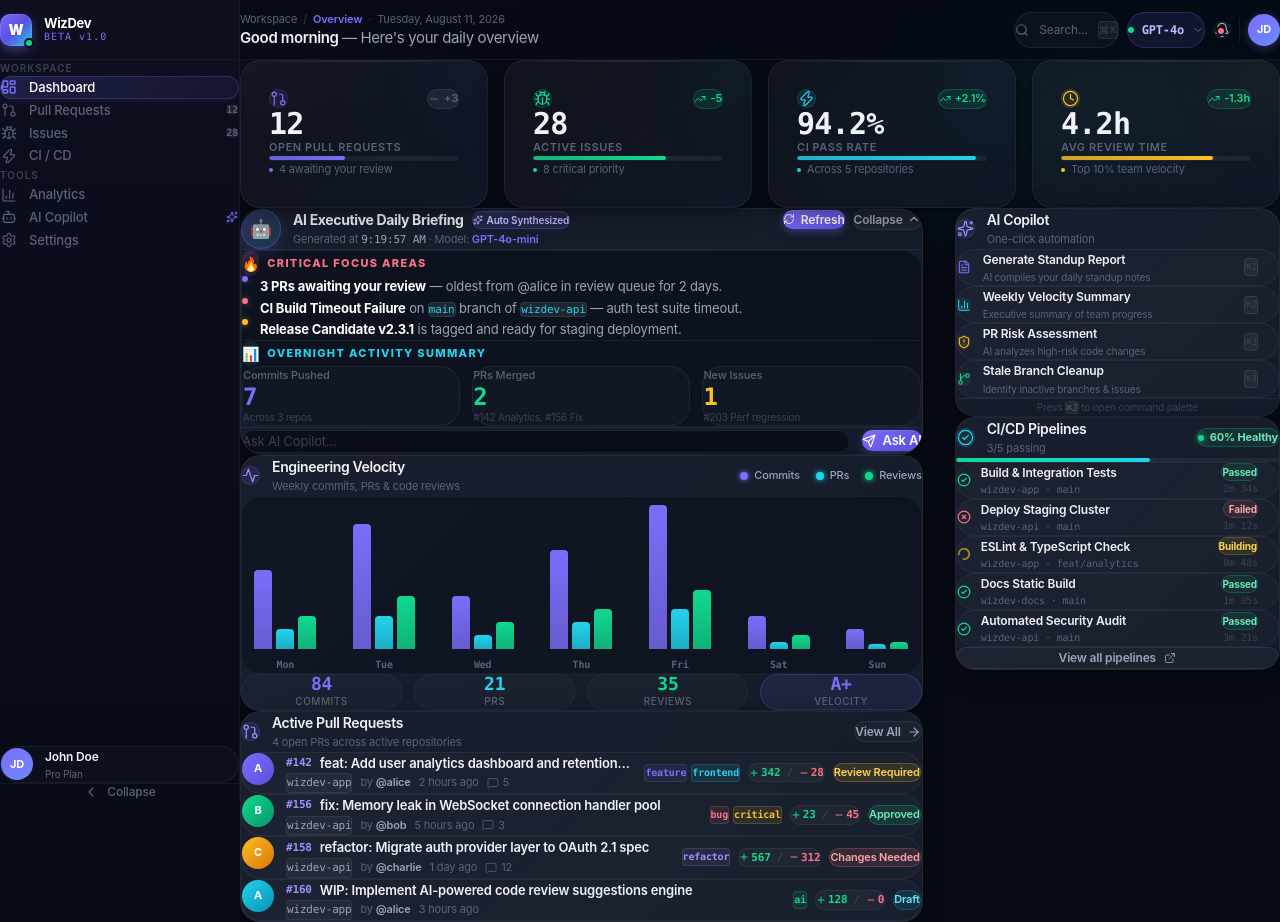
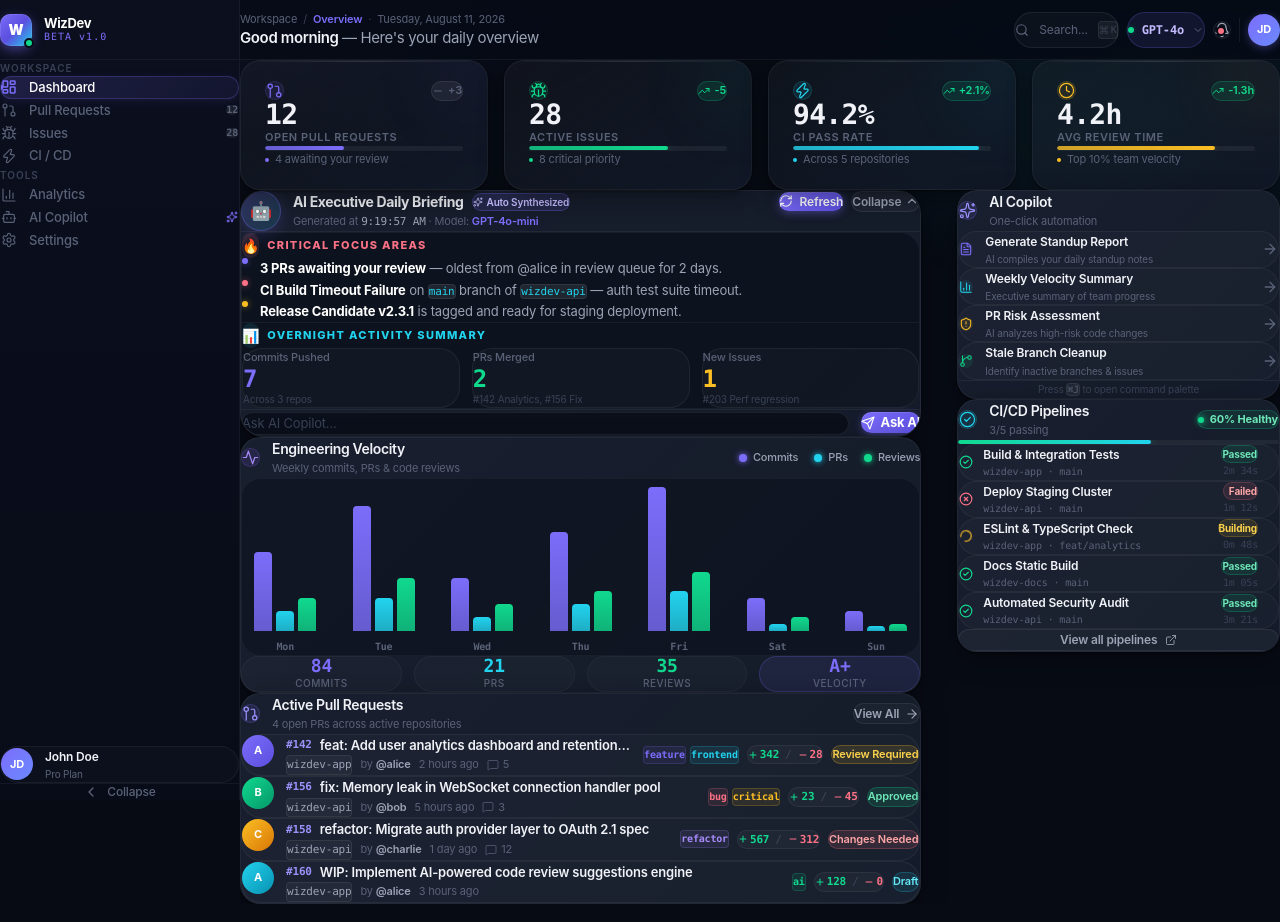
Before and after one commit to facke123/wizdev, a Next.js app: page / in a window 1280 px wide. Built offline with nearby package versions, Linux system fonts and the light colour scheme.

Commit message:
fix(layout): eliminate button truncation and component overlap — fix QuickActions right column layout, AI Briefing button sizing, StatCard vertical padding

```diff
--- a/src/app/globals.css
+++ b/src/app/globals.css
@@ -149,7 +149,7 @@ body {
   );
   border: 1px solid var(--border-subtle);
   border-radius: var(--radius-xl);
-  padding: 1.75rem;
+  padding: 1.25rem 1.5rem;
   box-shadow: var(--shadow-card);
   transition: var(--transition-normal);
   position: relative;
--- a/src/app/page.tsx
+++ b/src/app/page.tsx
@@ -32,7 +32,7 @@ export default function DashboardPage() {
         <Header />
 
         <main className="flex-1 overflow-y-auto">
-          <div className="w-full max-w-[1600px] mx-auto px-5 sm:px-7 lg:px-9 py-8 sm:py-10 space-y-8 sm:space-y-10">
+          <div className="w-full max-w-[1600px] mx-auto px-5 sm:px-7 lg:px-9 py-6 sm:py-8 space-y-8 sm:space-y-9">
 
             {/* ── Stats Row ───────────────────────────── */}
             <section>
@@ -40,17 +40,17 @@ export default function DashboardPage() {
             </section>
 
             {/* ── Main 2-Column Grid ───────────────────── */}
-            <section className="grid grid-cols-1 xl:grid-cols-12 gap-6 lg:gap-8 items-start">
+            <section className="grid grid-cols-1 xl:grid-cols-12 gap-7 lg:gap-9 items-start">
 
               {/* Left Column — 8/12 */}
-              <div className="xl:col-span-8 space-y-7 lg:space-y-8 min-w-0">
+              <div className="xl:col-span-8 space-y-7 lg:space-y-9 min-w-0">
                 <AIBriefing />
                 <ActivityChart />
                 <PullRequestList />
               </div>
 
               {/* Right Column — 4/12 */}
-              <div className="xl:col-span-4 space-y-7 lg:space-y-8 min-w-0">
+              <div className="xl:col-span-4 space-y-7 lg:space-y-9 min-w-0">
                 <QuickActions />
                 <CIStatusPanel />
               </div>
--- a/src/components/dashboard/ai-briefing.tsx
+++ b/src/components/dashboard/ai-briefing.tsx
@@ -88,31 +88,32 @@ export function AIBriefing() {
             <button
               onClick={handleRefresh}
               disabled={isRefreshing}
-              className="flex items-center gap-1.5 px-3 py-1.5 rounded-lg text-[12px] font-semibold text-white transition-all disabled:opacity-50 whitespace-nowrap"
+              className="flex items-center gap-1.5 px-3 py-1.5 rounded-lg text-[12px] font-semibold text-white transition-all disabled:opacity-50 shrink-0"
               style={{
                 background: "linear-gradient(135deg, #7c6dfa 0%, #5b4fdf 100%)",
                 boxShadow: "0 2px 8px rgba(124,109,250,0.45), inset 0 1px 0 rgba(255,255,255,0.12)",
               }}
             >
               <RefreshCw
-                className={`w-3 h-3 ${isRefreshing ? "animate-spin" : ""}`}
+                className={`w-3.5 h-3.5 ${isRefreshing ? "animate-spin" : ""}`}
               />
-              <span className="hidden sm:inline">{isRefreshing ? "Generating..." : "Refresh"}</span>
+              <span>{isRefreshing ? "Generating..." : "Refresh"}</span>
             </button>
 
             <button
               onClick={() => setIsExpanded(!isExpanded)}
-              className="flex items-center gap-1 px-2.5 py-1.5 rounded-lg text-[12px] font-semibold transition-all whitespace-nowrap"
+              className="flex items-center gap-1 px-3 py-1.5 rounded-lg text-[12px] font-semibold transition-all shrink-0"
               style={{
                 background: "rgba(255,255,255,0.04)",
                 border: "1px solid rgba(255,255,255,0.08)",
                 color: "var(--text-secondary)",
               }}
             >
+              <span>{isExpanded ? "Collapse" : "Expand"}</span>
               {isExpanded ? (
-                <><span className="hidden sm:inline">Collapse</span><ChevronUp className="w-3.5 h-3.5" /></>
+                <ChevronUp className="w-3.5 h-3.5" />
               ) : (
-                <><span className="hidden sm:inline">Expand</span><ChevronDown className="w-3.5 h-3.5" /></>
+                <ChevronDown className="w-3.5 h-3.5" />
               )}
             </button>
           </div>
@@ -261,7 +262,7 @@ export function AIBriefing() {
 
       {/* ── AI Input Bar ─────────────────────────────── */}
       <div
-        className="px-5 sm:px-6 py-4 flex items-center gap-2 sm:gap-3"
+        className="px-5 sm:px-6 py-3.5 flex items-center gap-3"
         style={{ borderTop: "1px solid rgba(255,255,255,0.05)" }}
       >
         <div className="flex-1 min-w-0">
@@ -270,7 +271,7 @@ export function AIBriefing() {
             value={inputValue}
             onChange={(e) => setInputValue(e.target.value)}
             placeholder="Ask AI Copilot..."
-            className="w-full px-4 py-2.5 rounded-xl text-[13px] text-[var(--text-primary)] placeholder:text-[var(--text-disabled)] focus:outline-none transition-all"
+            className="w-full px-4 py-2 rounded-xl text-[13px] text-[var(--text-primary)] placeholder:text-[var(--text-disabled)] focus:outline-none transition-all"
             style={{
               background: "rgba(7, 11, 20, 0.7)",
               border: "1px solid rgba(255,255,255,0.08)",
@@ -286,14 +287,14 @@ export function AIBriefing() {
           />
         </div>
         <button
-          className="flex items-center gap-1.5 px-3 sm:px-4 py-2.5 rounded-xl text-[12px] sm:text-[13px] font-semibold text-white shrink-0 transition-all hover:opacity-90 active:scale-95 whitespace-nowrap"
+          className="flex items-center gap-1.5 px-4 py-2 rounded-xl text-[13px] font-semibold text-white shrink-0 transition-all hover:opacity-90 active:scale-95"
           style={{
             background: "linear-gradient(135deg, #7c6dfa 0%, #5b4fdf 100%)",
             boxShadow: "0 2px 8px rgba(124,109,250,0.4), inset 0 1px 0 rgba(255,255,255,0.10)",
           }}
         >
           <Send className="w-3.5 h-3.5 shrink-0" />
-          <span>Ask AI</span>
+          <span className="shrink-0 font-bold">Ask AI</span>
         </button>
       </div>
     </div>
--- a/src/components/dashboard/quick-actions.tsx
+++ b/src/components/dashboard/quick-actions.tsx
@@ -104,20 +104,9 @@ export function QuickActions() {
                   {action.description}
                 </p>
               </div>
-              <div className="flex items-center gap-1.5 shrink-0">
-                <span
-                  className="hidden sm:block text-[10px] font-mono font-medium px-1.5 py-0.5 rounded"
-                  style={{
-                    background: "rgba(255,255,255,0.05)",
-                    border: "1px solid rgba(255,255,255,0.08)",
-                    color: "var(--text-disabled)",
-                  }}
-                >
-                  {action.shortcut}
-                </span>
+              <div className="flex items-center gap-2 shrink-0">
                 <ArrowRight
-                  className="w-3.5 h-3.5 opacity-0 group-hover:opacity-100 transition-opacity"
-                  style={{ color: action.color }}
+                  className="w-4 h-4 text-[var(--text-tertiary)] group-hover:text-white transition-all group-hover:translate-x-1"
                   strokeWidth={2}
                 />
               </div>
--- a/src/components/dashboard/stats-overview.tsx
+++ b/src/components/dashboard/stats-overview.tsx
@@ -89,7 +89,7 @@ export function StatsOverview() {
             />
 
             {/* Header Row */}
-            <div className="flex items-center justify-between gap-2 mb-5">
+            <div className="flex items-center justify-between gap-2 mb-4">
               <div
                 className="p-2 rounded-xl transition-all duration-300 group-hover:scale-105"
                 style={{
@@ -128,8 +128,8 @@ export function StatsOverview() {
             </div>
 
             {/* Value */}
-            <div className="space-y-1 mb-5">
-              <p className="text-[30px] font-extrabold text-[var(--text-primary)] tracking-tight font-mono leading-none">
+            <div className="space-y-0.5 mb-4">
+              <p className="text-[28px] font-extrabold text-[var(--text-primary)] tracking-tight font-mono leading-none">
                 {stat.value}
               </p>
               <p className="text-[11px] font-semibold text-[var(--text-tertiary)] uppercase tracking-wider truncate">
```
